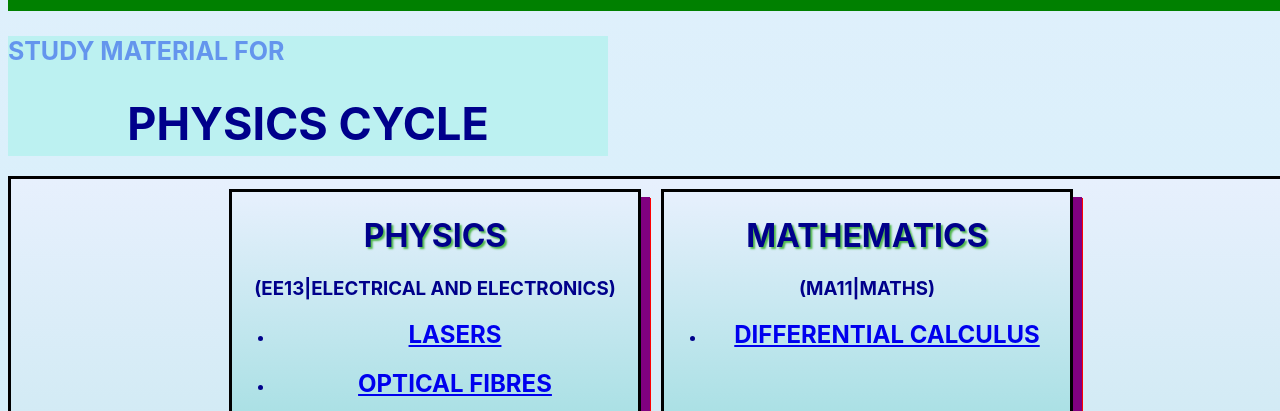
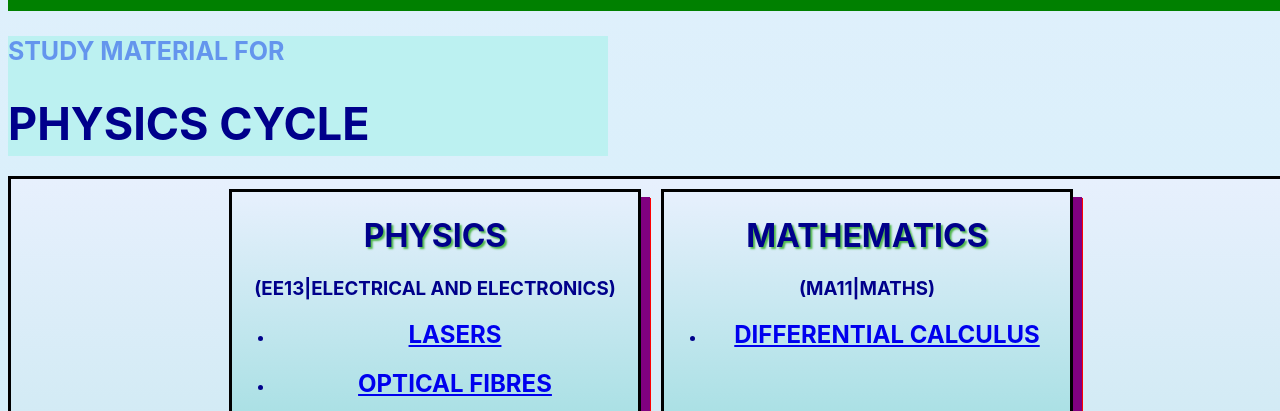
Before and after one commit to ShubhamAnand123/sharingnotes, a plain HTML site: page index.html in a window 1280 px wide. Shown: the part 389-800 px from the top of the page. Drawn offline with Linux system fonts and the light colour scheme.

Commit message:
Update index.html

```diff
--- a/index.html
+++ b/index.html
@@ -79,9 +79,9 @@
         }
 
         .container1 h1 {
-            align-content: center;
+            /*align-content: center;
             justify-content: center;
-            display: flex;
+            display: flex;*/
             color: darkblue;
             font-size: 45px;
         }
```
